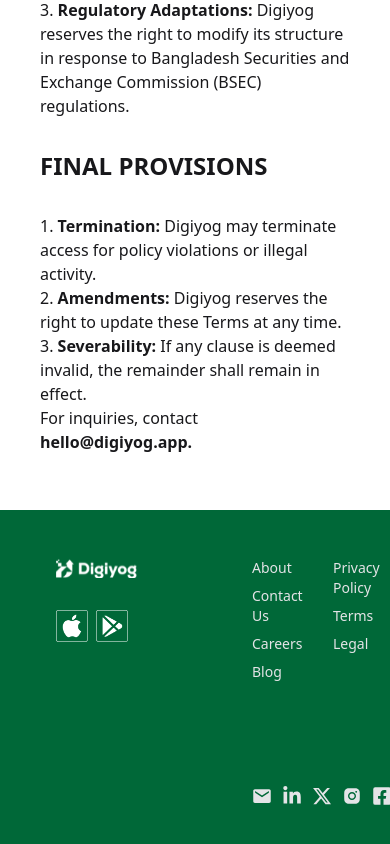
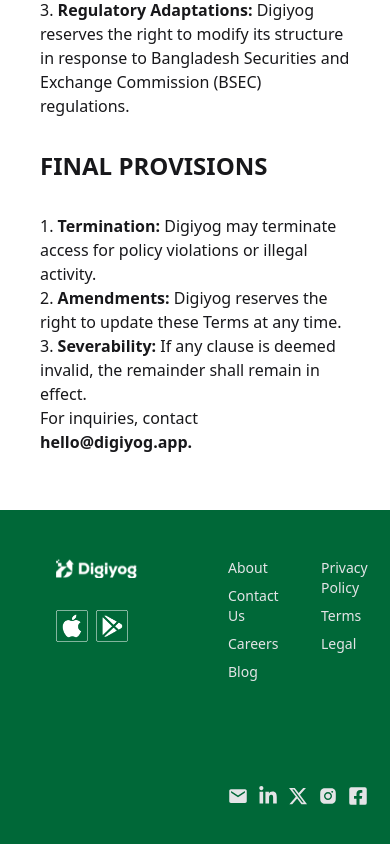
Before and after one commit to disbizprojects/digiyog, a React (Vite) app: page /terms in a window 390 px wide. Shown: the part 5463-6307 px from the top of the page. Built offline with nearby package versions, Linux system fonts and the light colour scheme.

Commit message:
footer small devices fixed

```diff
--- a/src/shared/Footer/Footer.jsx
+++ b/src/shared/Footer/Footer.jsx
@@ -28,7 +28,7 @@ const Footer = ({ color }) => {
             </div>
           </div>
           <div></div>
-          <div className="grid grid-cols-2 gap-20 md:gap-5">
+          <div className="grid grid-cols-2 gap-20 md:gap-5 -ml-6 md:ml-0 ">
             <div className="flex flex-col gap-2">
               <a className="link link-hover">About</a>
               <a className="link link-hover">Contact Us</a>
```
